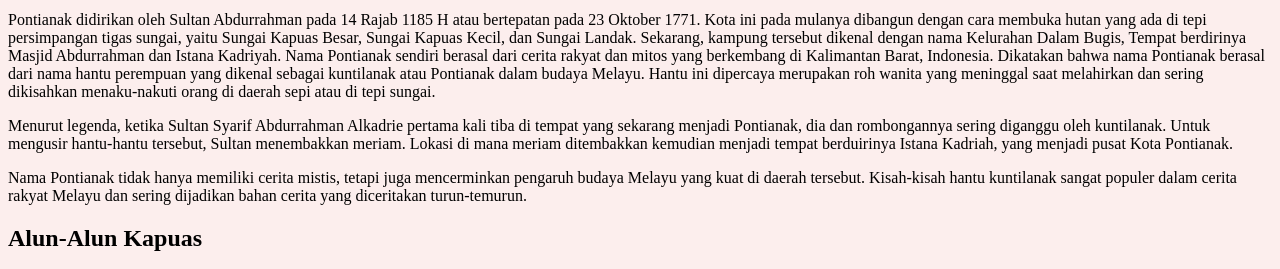
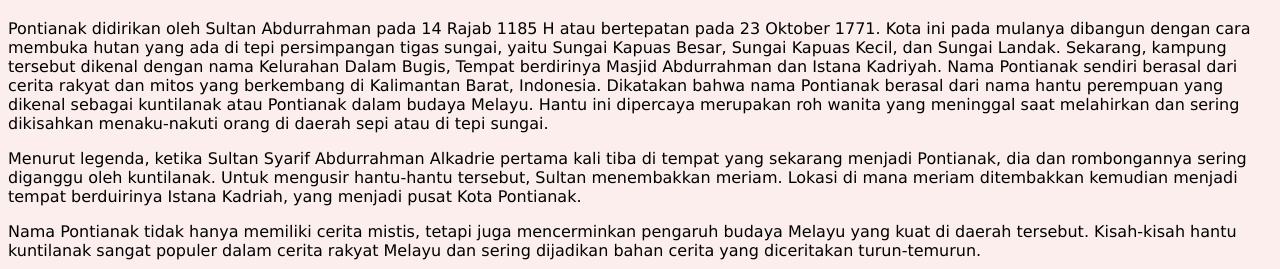
Before and after one commit to bigqmope/Tugassatu, a PHP site: page / in a window 1280 px wide. Shown: the part 580-849 px from the top of the page. Run offline with PHP 8.4, Linux system fonts and the light colour scheme.

Commit message:
Update index.php

```diff
--- a/index.php
+++ b/index.php
@@ -11,7 +11,7 @@ $makan = "Kuliner Pontianak";
         <title>Halaman Profil <?php echo $judul?></title>
         <style>
             h1 { text-align: center;}
-            body { font-family: san fransisco;
+            body { font-family: verdana;
                  background-color: #FCEEED; }
             footer { backgrounf-color: #FAE6E4; }
 
```
